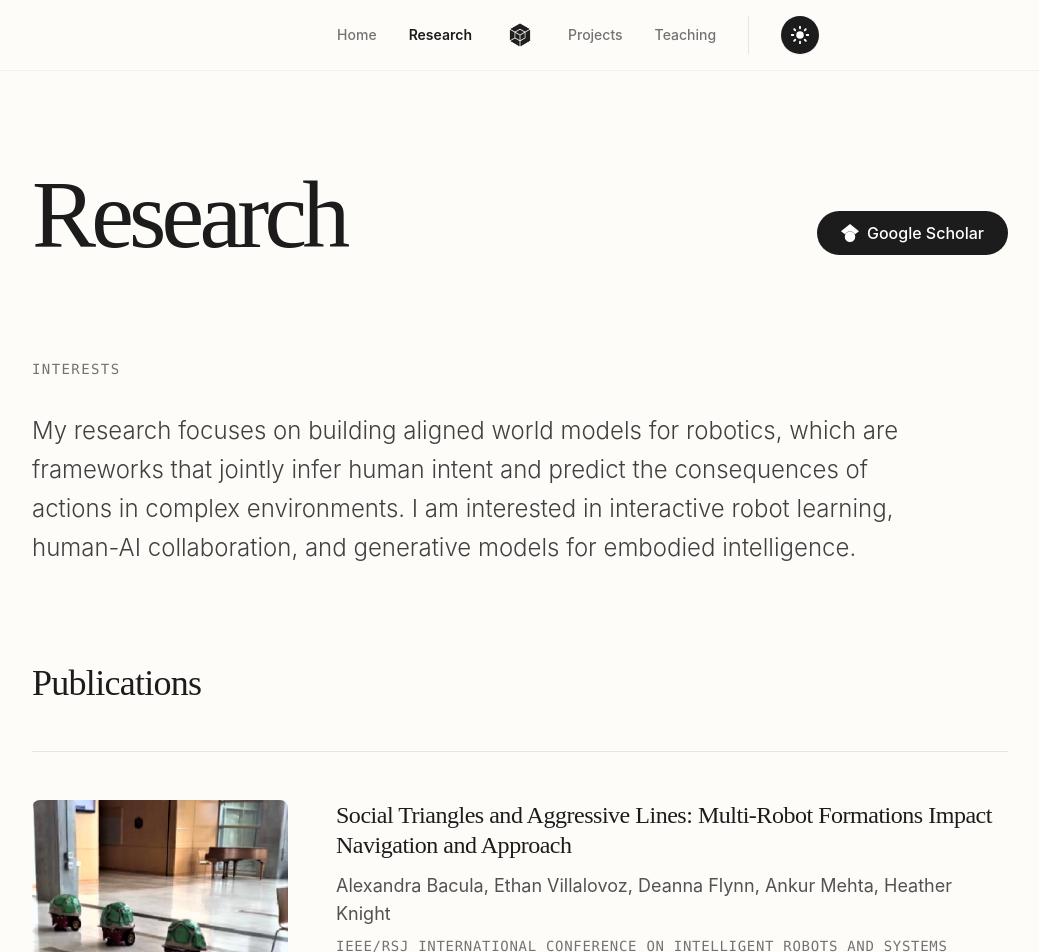
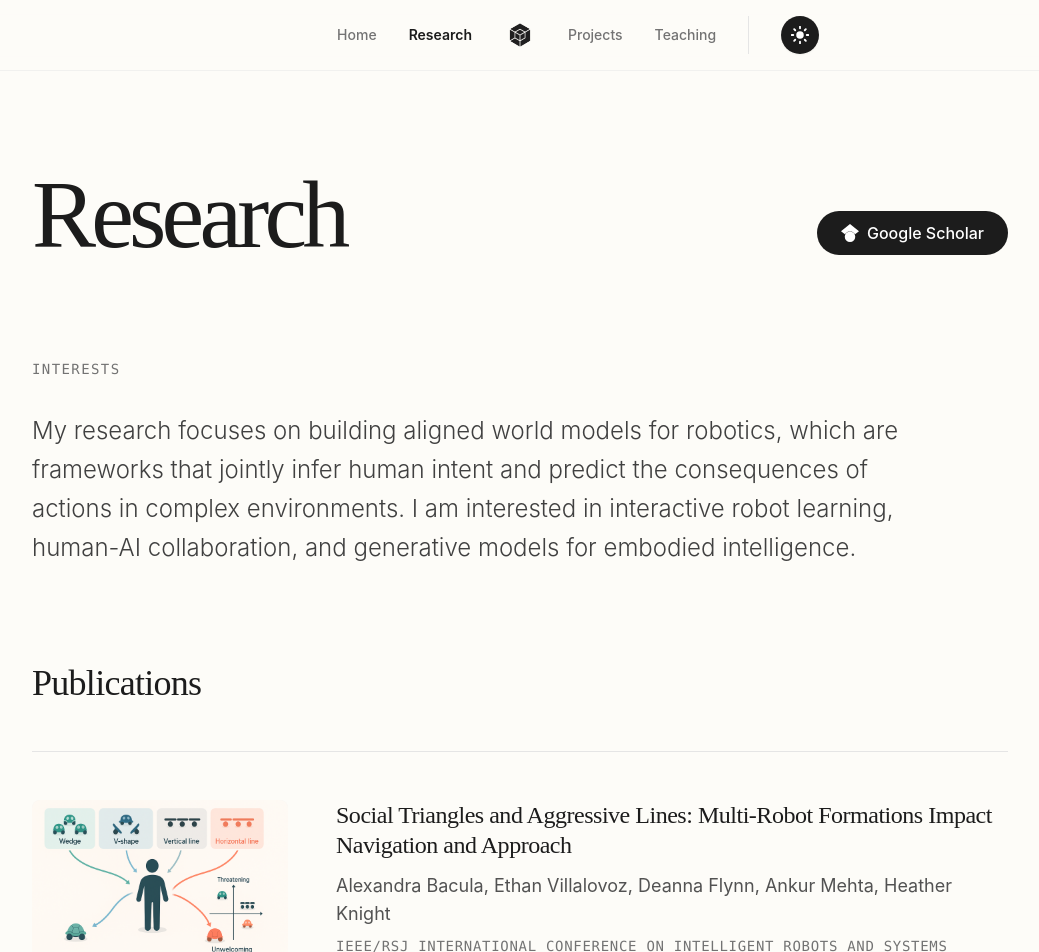
Before and after one commit to ethanvillalovoz/ethanvillalovoz.github.io, a Next.js app: page /research in a window 1280 px wide. Shown: the top 952 px of the page, without its empty margins (120-1159 px from the left). Built offline with nearby package versions, Linux system fonts and the light colour scheme.

Commit message:
changed research cover image

```diff
--- a/src/app/research/page.tsx
+++ b/src/app/research/page.tsx
@@ -17,7 +17,7 @@ const papers = [
 		conference: "IEEE/RSJ International Conference on Intelligent Robots and Systems (IROS), 2023",
 		pdf: "/data/research/2023_OSU_Social_Triangles_and_Aggressive_Lines/2023_IROS_Social_Triangles_Agressive_Lines_bacula.pdf",
 		bibtex: "/data/research/2023_OSU_Social_Triangles_and_Aggressive_Lines/2023_IROS_Social_Triangles_Agressive_Lines_bacula.bib",
-		image: "/data/research/2023_OSU_Social_Triangles_and_Aggressive_Lines/STAL_Multi_Robot_Formations.jpeg",
+		image: "/data/research/2023_OSU_Social_Triangles_and_Aggressive_Lines/STAL_Multi_Robot_Formations.png",
 		description:
 			"Investigates how different multi-robot formations affect navigation and approach behaviors in social environments. Demonstrates the impact of formation geometry on human-robot interaction and navigation efficiency.",
 		tags: ["Robotics", "Multi-Robot", "Human-Robot Interaction"],
```
Also changed, not shown: public/data/research/2023_OSU_Social_Triangles_and_Aggressive_Lines/STAL_Multi_Robot_Formations.jpeg (deleted), public/data/research/2023_OSU_Social_Triangles_and_Aggressive_Lines/STAL_Multi_Robot_Formations.png (added).
